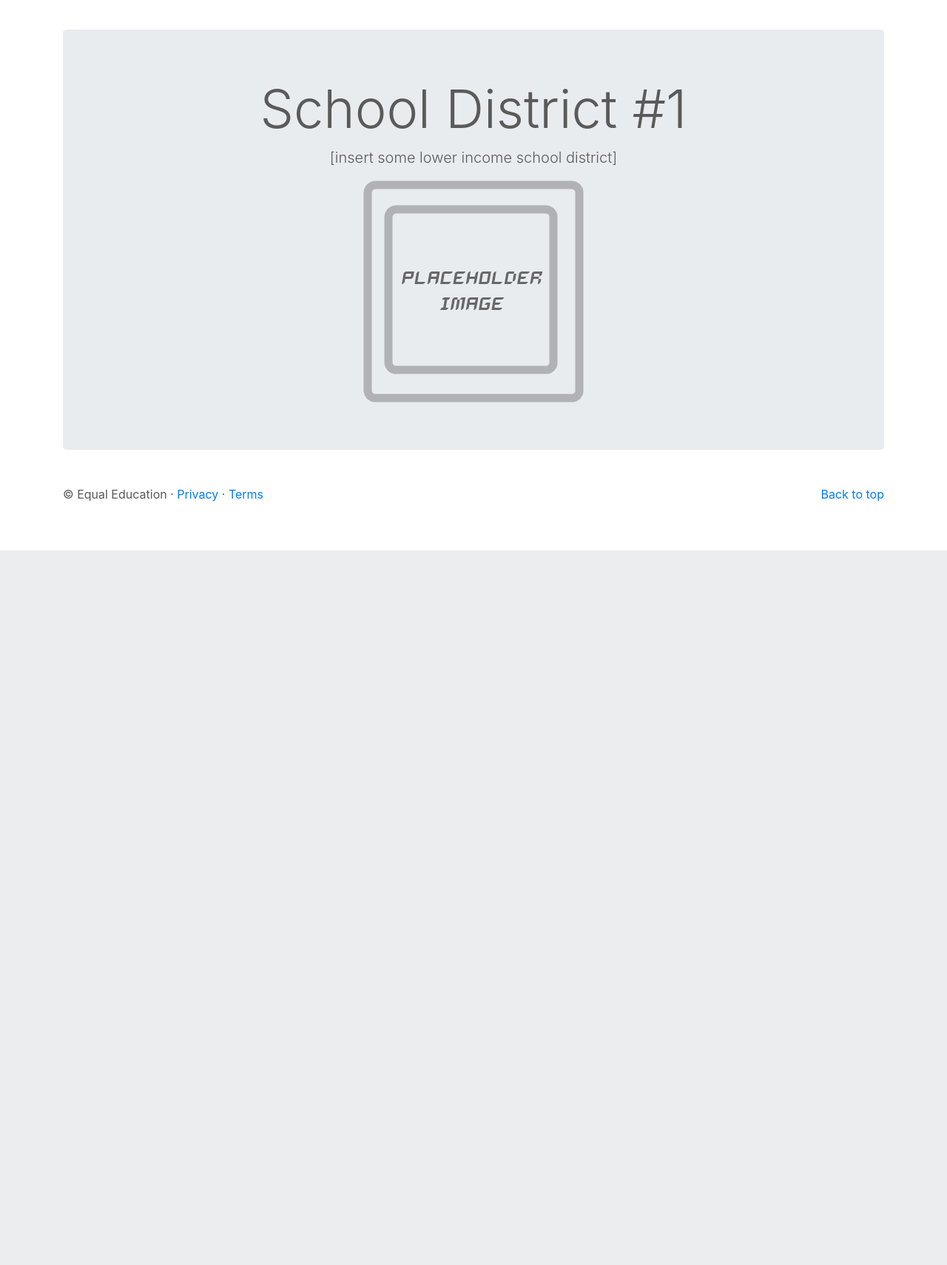
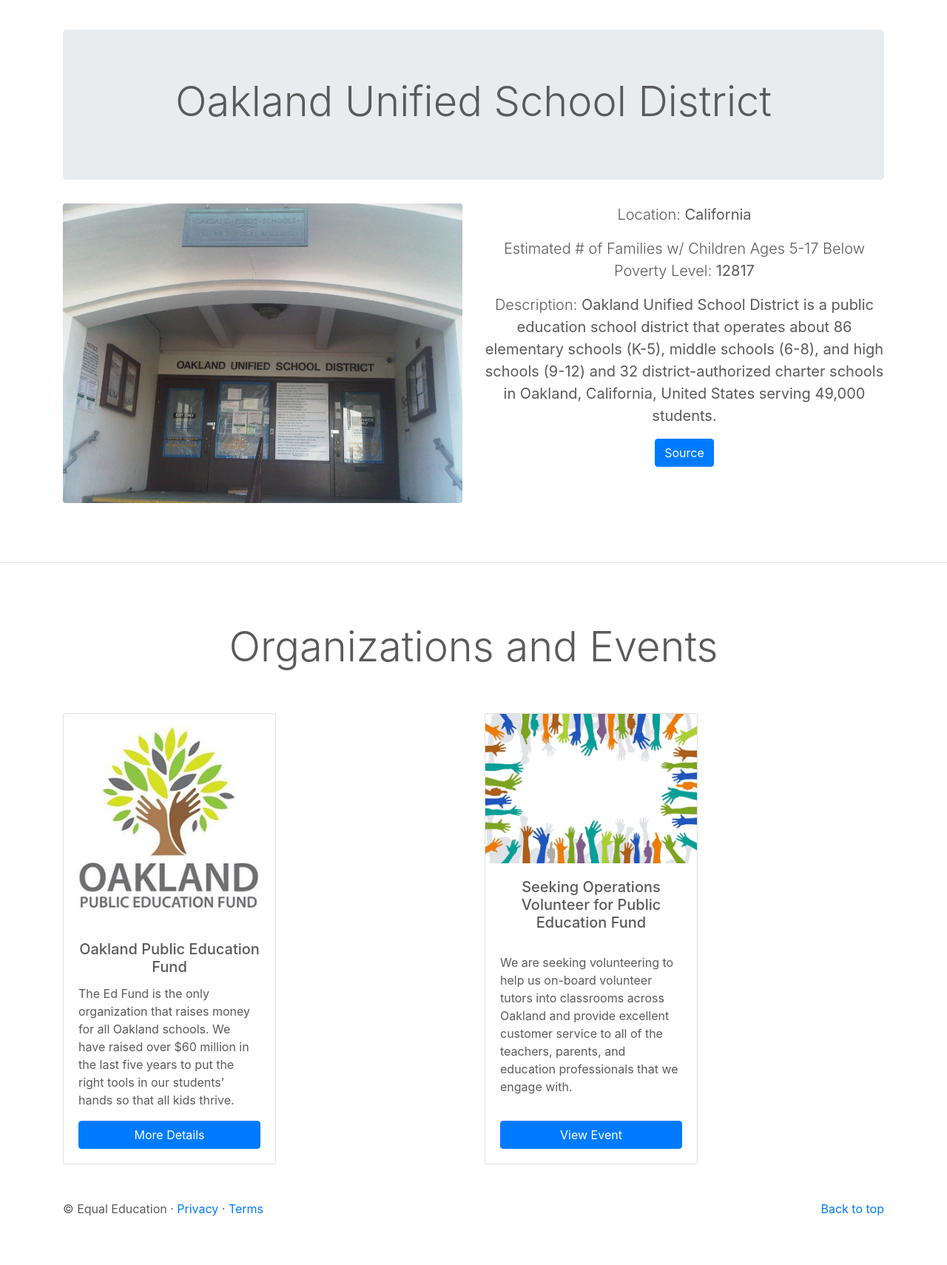
Before and after one commit to j-palos/equalEducation-cs373, a Python web app: template template/school1.html in a window 1280 px wide. Shown: the part 56-1766 px from the top of the page at 74% size. Before the commit the page ends 800 px from the top, so only its background shows below. Run offline with Jinja, Linux system fonts and the light colour scheme; the template is opened without the code that fills it, so the values that code supplies are empty; some libraries are stand-ins or nearby versions.

Commit message:
added the layout for single school instance

```diff
--- a/template/school1.html
+++ b/template/school1.html
@@ -53,21 +53,73 @@
 
   <main role="main">
 
-    <div class="container marketing my-5">
-        <div class="jumbotron text-center">
-            <h1 class="display-3">School District #1</h1>
-            <p class="lead">[insert some lower income school district]</p>
-            <img src="images/placeholder.jpg" class="img-fluid" alt="School District Image">
+    <div class="container mt-5">
+      <div class="jumbotron">
+        <h1 class="display-4 text-center">Oakland Unified School District</h1>
+      </div>
+      <div class="row">
+        <div class="col-md-6">
+          <img src="images/static/oakland.jpg" class="img-fluid rounded" alt="Oakland">
         </div>
+        <div class="col-md-6">
+          <p class="lead text-center">Location: <strong>California</strong></p>
+          <p class="lead text-center">Estimated # of Families w/ Children Ages 5-17 Below Poverty Level:
+            <strong>12817</strong>
+          </p>
+          <p class="lead text-center">Description:
+            <strong>Oakland Unified School District is a public education school district that operates about 86 elementary schools (K-5),
+              middle schools (6-8), and high schools (9-12) and 32 district-authorized charter schools in Oakland, California, United States
+              serving 49,000 students.
+            </strong>
+          </p>
+          <div class="text-center">
+            <a href="https://en.wikipedia.org/wiki/Oakland_Unified_School_District" class="btn btn-primary center">Source</a>
+          </div>
+        </div>
+      </div>
     </div>
 
+    <hr class="featurette-divider">
 
-
-
-
-
-
-
+    <div class="container my-5">
+      <h1 class="display-4 text-center">Organizations and Events</h1>
+      <br>
+      <br>
+      <div class="row">
+        <div class="col-md-6 d-flex align-items-stretch">
+          <div class="card" style="width: 18rem">
+            <img class="card-img-top" src="images/static/oaklandfund.jpg" alt="Oakland Fund">
+            <div class="card-body text-center d-flex flex-column">
+              <h5 class="card-title">Oakland Public Education Fund</h5>
+              <ul class="list-unstyled mt-auto">
+                <li class="card-text text-left">
+                  The Ed Fund is the only organization that raises money for all Oakland schools.
+                  We have raised over $60 million in the last five years to put the right tools in our students’ hands
+                  so that all kids thrive.
+                </li>
+              </ul>
+              <a href="charity1.html" class="mt-auto btn btn-primary">More Details</a>
+            </div>
+          </div>
+        </div>
+        <div class="col-md-6 d-flex align-items-stretch">
+          <div class="card" style="width: 18rem">
+            <img class="card-img-top" src="images/volunteers-placeholder.jpg" alt="Oakland Fund">
+            <div class="card-body text-center d-flex flex-column">
+              <h5 class="card-title">Seeking Operations Volunteer for Public Education Fund</h5>
+              <ul class="list-unstyled mt-auto">
+                <li class="card-text text-left">
+                    We are seeking volunteering to help us on-board volunteer tutors into classrooms across Oakland and
+                    provide excellent customer service to all of the teachers, parents, and education professionals that we
+                    engage with.
+                </li>
+              </ul>
+              <a href="volunteer1.html" class="mt-auto btn btn-primary">View Event</a>
+            </div>
+          </div>
+        </div>
+      </div>
+    </div>
 
     <!-- FOOTER -->
     <footer class="container">
```
Also changed, not shown: template/images/static/oakland.jpg (added), template/images/static/oaklandfund.jpg (added), template/images/volunteers-placeholder.jpg (added).
